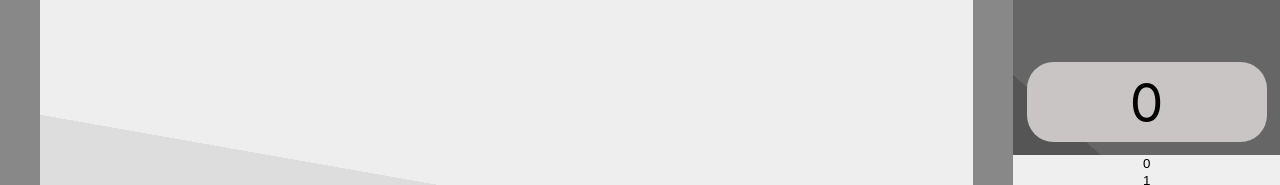
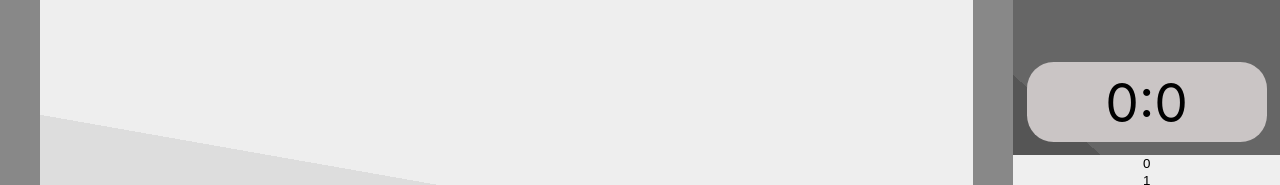
Before and after one commit to MrNobodyX3/microwave, a React (Create React App) app: page / in a window 1280 px wide. Shown: the part 203-388 px from the top of the page. Built offline with nearby package versions, Linux system fonts and the light colour scheme.

Commit message:
got functional display

```diff
--- a/src/App.js
+++ b/src/App.js
@@ -4,13 +4,13 @@ import Buttons from "./components/Buttons";
 import { useState } from "react";
 
 function App() {
-  const [display, setDisplay] = useState(0);
+  const [timeInput, setTimeInput] = useState(0);
   return (
     <div className="App">
       <div className="App-door"></div>
       <div className="App-panel">
-        <Display show={display} />
-        <Buttons click={setDisplay} current={display} />
+        <Display current={timeInput} />
+        <Buttons click={setTimeInput} current={timeInput} />
       </div>
     </div>
   );
--- a/src/components/Display.js
+++ b/src/components/Display.js
@@ -7,11 +7,15 @@ import "./Display.css";
 */
 
 const Display = (props) => {
-  const convert = () => {};
+  const minutes = () => Math.floor(props.current / 60);
+  const seconds = () => Math.floor(props.current - minutes() * 60);
+  // must type in seconds to work properly, woops!
   return (
     <div className="Display">
       <div className="Timer">
-        <p>{props.show}</p>
+        <p>
+          {minutes()}:{seconds()}
+        </p>
       </div>
     </div>
   );
```
